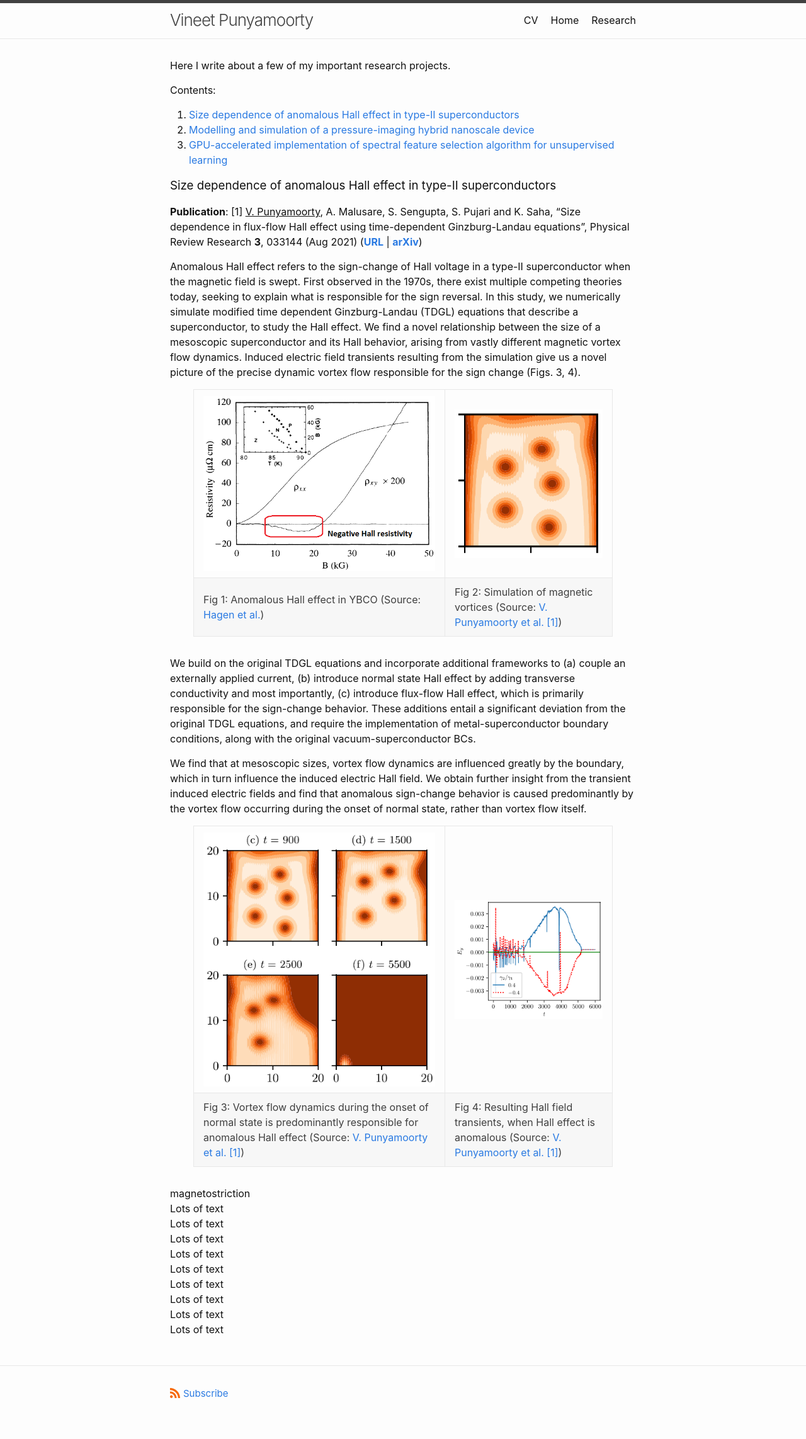
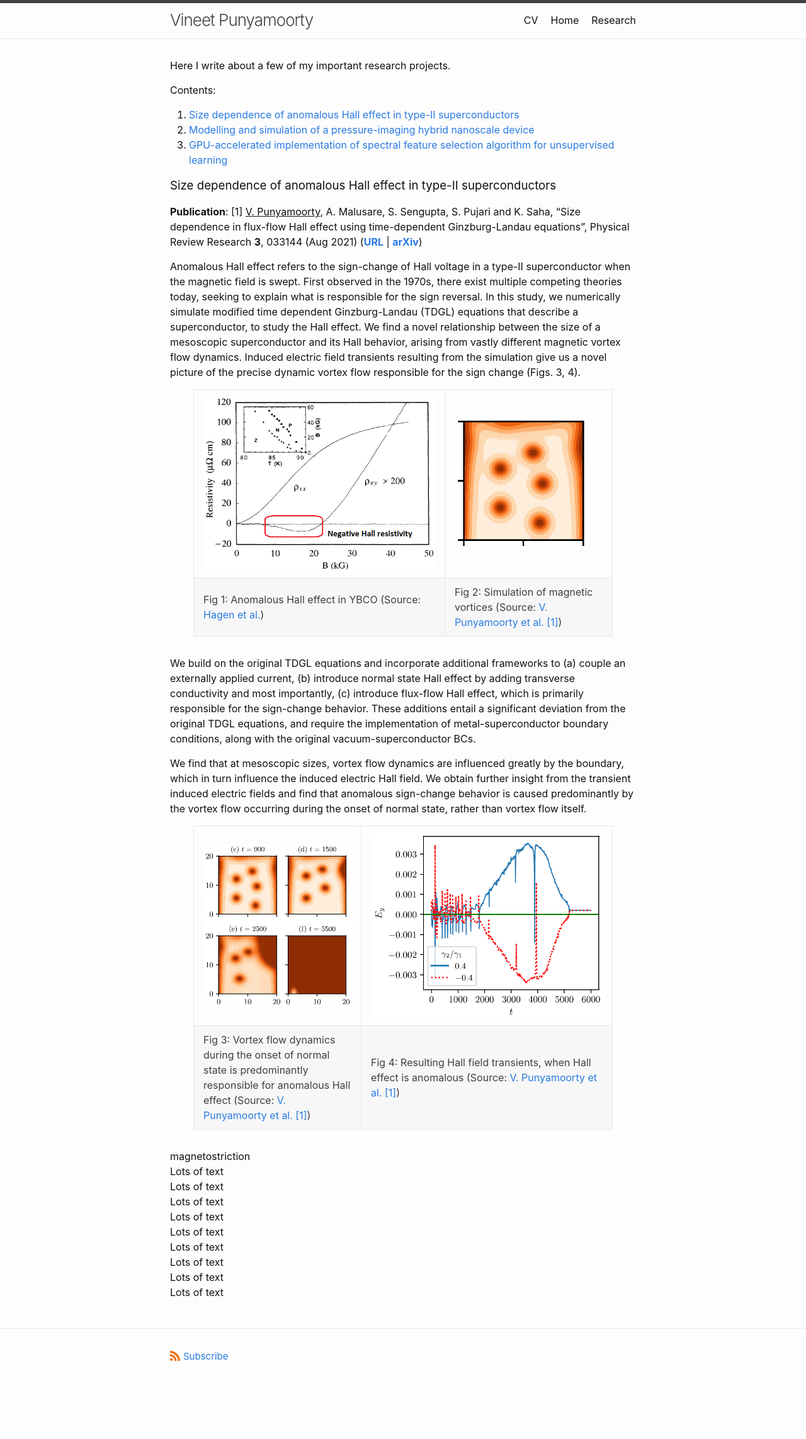
Before and after one commit to vineetpmoorty/vineetpmoorty.github.io, a Jekyll site: the page built from research.md, in a window 1280 px wide. Shown: the whole page at 63% size. Built offline with Jekyll 4.4.1, drawn with Linux system fonts in a browser that asks for light colours; after the commit the page ends 2226 px from its top, so only the background shows below that.

```diff
--- a/research.md
+++ b/research.md
@@ -23,7 +23,7 @@
 
 <table style="margin-left:auto;margin-right:auto;width:90%">
 <tr>
-<td width="60%"><img src="/imgs/hall_expt_ybco.png" width="100%"></td><td><img src="/imgs/vortex_simulated.png" width="100%"></td>
+<td width="60%"><img src="/imgs/hall_expt_ybco.png" width="100%"></td><td><img src="/imgs/vortex_simulated.png" width="90%"></td>
 </tr>
 <tr>
 <td>Fig 1: Anomalous Hall effect in YBCO (Source: <a href="https://journals.aps.org/prb/abstract/10.1103/PhysRevB.41.11630">Hagen et al.</a>)</td><td>Fig 2: Simulation of magnetic vortices (Source: <a href="https://journals.aps.org/prresearch/abstract/10.1103/PhysRevResearch.3.033144">V. Punyamoorty et al. [1]</a>)</td>
@@ -36,7 +36,7 @@
 
 <table style="margin-left:auto;margin-right:auto;width:90%">
 <tr>
-<td width="60%"><img src="/imgs/vortex_flow.png" width="100%"></td><td><img src="/imgs/field_transient.png" width="100%"></td>
+<td width="40%"><img src="/imgs/vortex_flow.png" width="100%"></td><td><img src="/imgs/field_transient.png" width="100%"></td>
 </tr>
 <tr>
 <td>Fig 3: Vortex flow dynamics during the onset of normal state is predominantly responsible for anomalous Hall effect (Source: <a href="https://journals.aps.org/prresearch/abstract/10.1103/PhysRevResearch.3.033144">V. Punyamoorty et al. [1]</a>)</td><td>Fig 4: Resulting Hall field transients, when Hall effect is anomalous (Source: <a href="https://journals.aps.org/prresearch/abstract/10.1103/PhysRevResearch.3.033144">V. Punyamoorty et al. [1]</a>)</td>
```
